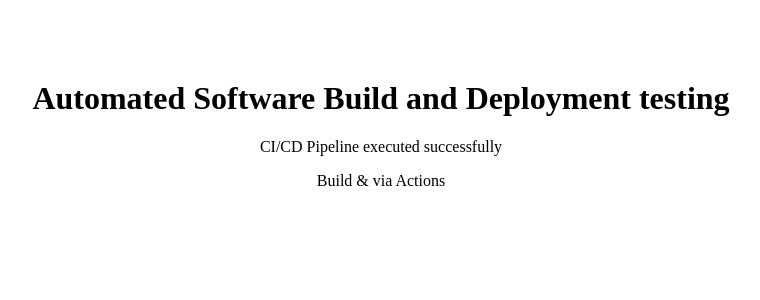
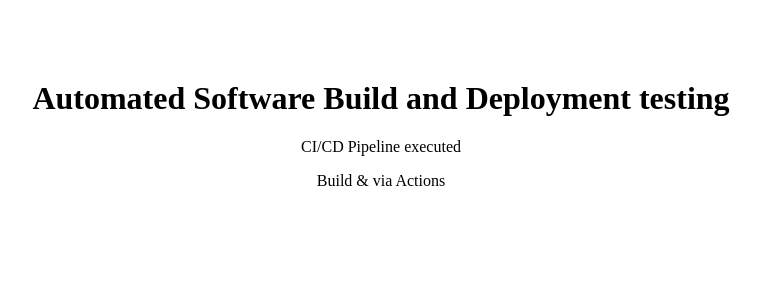
Before and after one commit to gnanakumarmathimaran-netizen/automated-software-build-deployment, a React (Create React App) app: page / in a window 1280 px wide. Shown: the top 300 px of the page, without its empty margins (259-1019 px from the left). Built offline with nearby package versions, Linux system fonts and the light colour scheme.

Commit message:
Testing Push

```diff
--- a/src/App.jsx
+++ b/src/App.jsx
@@ -4,7 +4,7 @@ function App() {
   return (
     <div style={{ textAlign: "center", marginTop: "80px" }}>
       <h1>Automated Software Build and Deployment testing</h1>
-      <p>CI/CD Pipeline executed successfully</p>
+      <p>CI/CD Pipeline executed </p>
       <p>Build &   via Actions</p>
     </div>
 
```
